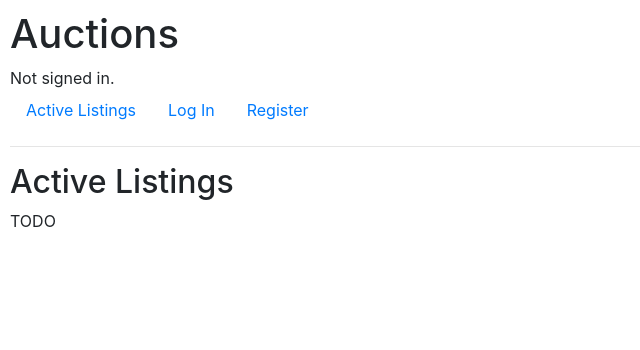
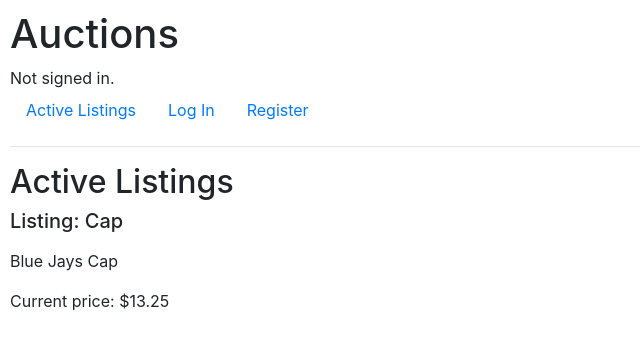
Before and after one commit to tarikozturk017/ecommerce-django, a Django app: page / in a window 1280 px wide. Shown: the top 350 px of the page, without its empty margins (0-640 px from the left). Run offline with Django 3.2, Linux system fonts and the light colour scheme; data comes from the database, SQL or seed files in the repository; some libraries are stand-ins or nearby versions.

Commit message:
Active listings index added

```diff
--- a/commerce/auctions/models.py
+++ b/commerce/auctions/models.py
@@ -27,6 +27,9 @@ class Listing(models.Model):
     seller = models.ForeignKey(User, null=False, on_delete=models.CASCADE, related_name="listing_sold")
     buyer = models.ForeignKey(User, null=True, on_delete=models.CASCADE, related_name="listing_bought")
 
+    # def __str__(self):
+    #     return f"{self.title}"
+
 class Comment(models.Model):
     comment = models.CharField(max_length = 256)
     listing = models.ForeignKey(Listing, null=False, on_delete=models.CASCADE, related_name="comment")
--- a/commerce/auctions/templates/auctions/index.html
+++ b/commerce/auctions/templates/auctions/index.html
@@ -3,5 +3,13 @@
 {% block body %}
     <h2>Active Listings</h2>
 
-    TODO
+    {% for listing in active_listings %}
+        <h5> Listing: {{ listing.title }} </h5>
+        <p>{% if image_url %}
+            <img src="{{ listing.image_url }}" alt="{{ listing.image_url }}">
+        {% endif %}</p>
+        <p>{{ listing.description }}</p>
+        <p>Current price: ${{ listing.current_price }}</p>
+        <br>
+    {% endfor %}
 {% endblock %}
--- a/commerce/auctions/views.py
+++ b/commerce/auctions/views.py
@@ -3,7 +3,7 @@ from django.db import IntegrityError
 from django.http import HttpResponse, HttpResponseRedirect
 from django.shortcuts import render
 from django.urls import reverse
-
+from django.contrib.auth.decorators import login_required
 from .models import *
 from django.forms import ModelForm
 
@@ -13,7 +13,10 @@ class NewListingForm(ModelForm):
         fields = ['title', 'description', 'starting_bid', 'image_url', 'category']
 
 def index(request):
-    return render(request, "auctions/index.html")
+    active_listings = Listing.objects.filter(active=True)
+    return render(request, "auctions/index.html", {
+        "active_listings": active_listings
+    })
 
 
 def login_view(request):
@@ -67,6 +70,7 @@ def register(request):
     else:
         return render(request, "auctions/register.html")
 
+@login_required
 def create_listing(request):
     if request.method == "POST":
         user=request.user
```
